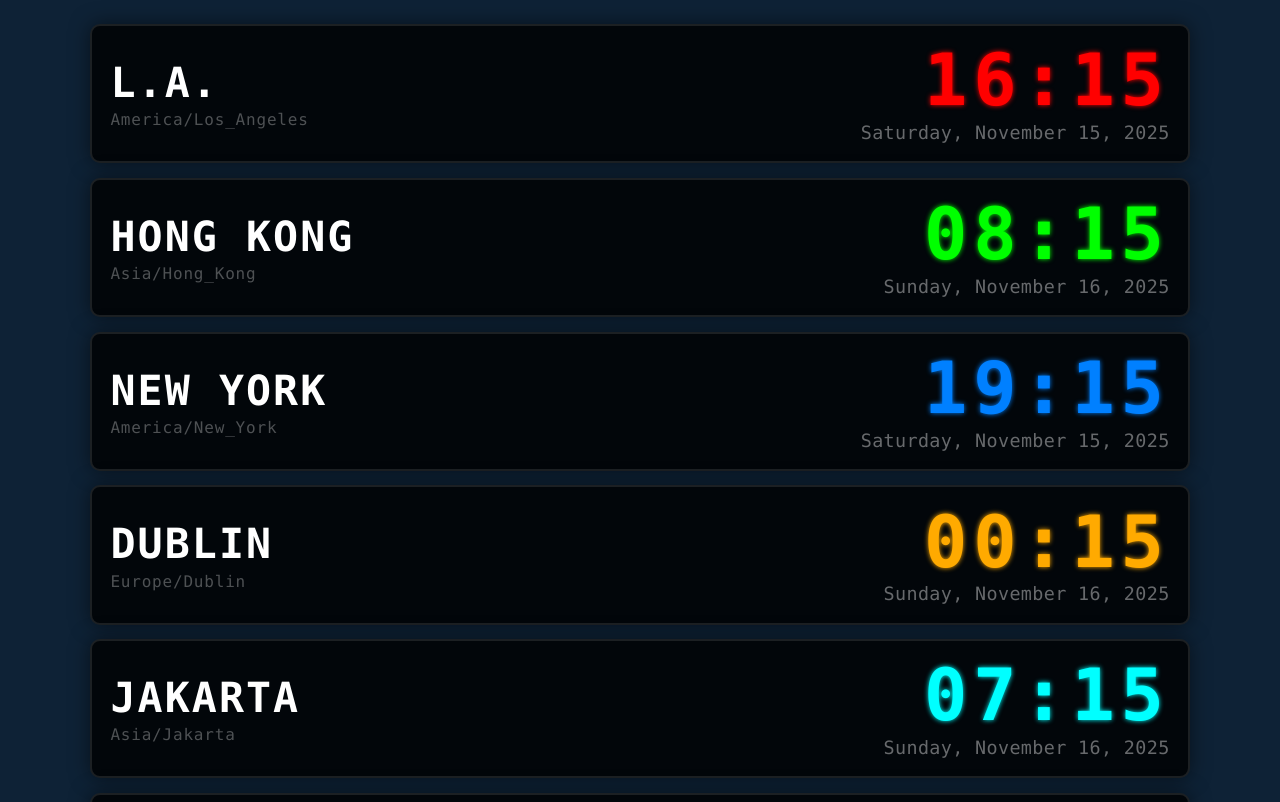
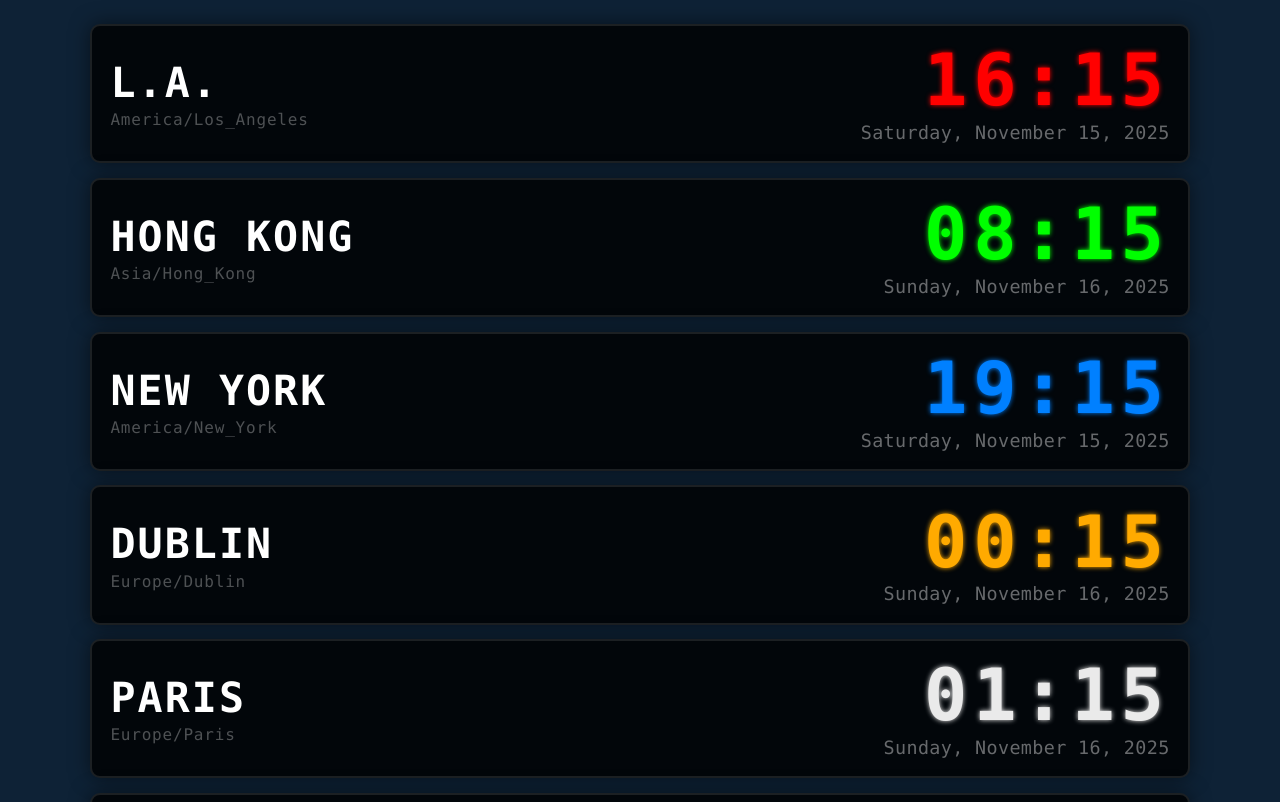
Before and after one commit to zincsoda/multi-clock-app, a React (Create React App) app: page / in a window 1280 px wide. Shown: the top 802 px of the page. Built offline with nearby package versions, Linux system fonts and the light colour scheme.

Commit message:
feat: implement #29 via agent

```diff
--- a/src/App.js
+++ b/src/App.js
@@ -7,6 +7,7 @@ const clocks = [
   { city: "Hong Kong", timezone: "Asia/Hong_Kong" },
   { city: "New York", timezone: "America/New_York" },
   { city: "Dublin", timezone: "Europe/Dublin" },
+  { city: "Paris", timezone: "Europe/Paris" },
   { city: "Jakarta", timezone: "Asia/Jakarta" },
   { city: "Tokyo", timezone: "Asia/Tokyo" },
 ];
--- a/src/Clock.css
+++ b/src/Clock.css
@@ -100,28 +100,33 @@
   color: #ff0000;
 }
 
-/* Green LED - New York */
+/* Green LED - Hong Kong */
 .clock-card:nth-child(2) .clock-time {
   color: #00ff00;
 }
 
-/* Blue LED - Dublin */
+/* Blue LED - New York */
 .clock-card:nth-child(3) .clock-time {
   color: #0080ff;
 }
 
-/* Amber/Yellow LED - Hong Kong */
+/* Amber/Yellow LED - Dublin */
 .clock-card:nth-child(4) .clock-time {
   color: #ffaa00;
 }
 
+/* Soft white - Paris */
+.clock-card:nth-child(5) .clock-time {
+  color: #eaeaea;
+}
+
 /* Cyan LED - Jakarta */
-.clock-card:nth-child(5) .clock-time {
+.clock-card:nth-child(6) .clock-time {
   color: #00ffff;
 }
 
 /* Magenta/Pink LED - Tokyo */
-.clock-card:nth-child(6) .clock-time {
+.clock-card:nth-child(7) .clock-time {
   color: #ff00ff;
 }
 
@@ -142,10 +147,14 @@
 }
 
 .clock-card:nth-child(5) .clock-reading-toggle {
+  color: #eaeaea;
+}
+
+.clock-card:nth-child(6) .clock-reading-toggle {
   color: #00ffff;
 }
 
-.clock-card:nth-child(6) .clock-reading-toggle {
+.clock-card:nth-child(7) .clock-reading-toggle {
   color: #ff00ff;
 }
 
```
Also changed, not shown: 1 other file (tests, documents, lock files or other folders).
